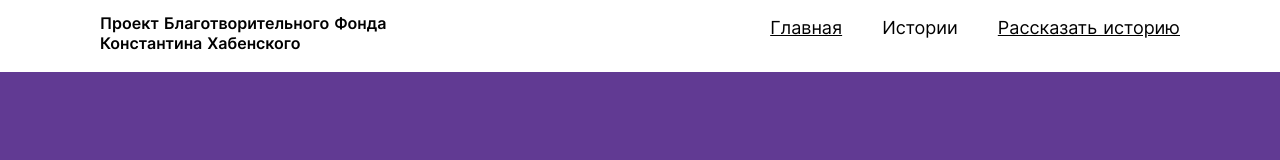
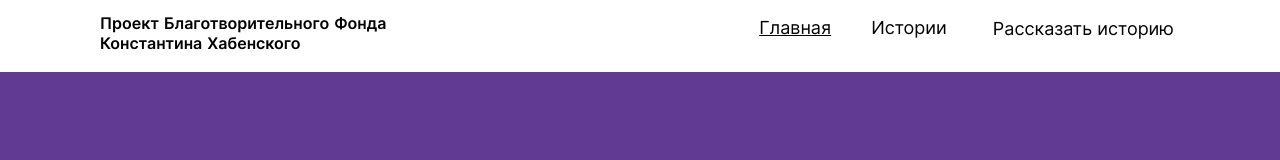
Before and after one commit to ospas312/project_raklechitsa, a Nuxt app: page / in a window 1280 px wide. Shown: the top 160 px of the page. Built offline with nearby package versions, Linux system fonts and the light colour scheme.

Commit message:
fix for tell story underline

```diff
--- a/components/About.vue
+++ b/components/About.vue
@@ -71,7 +71,6 @@ export default {
   margin-bottom: 20px;
   content: '';
   display: block;
-
 }
 
 .about {
--- a/components/ui/Menu.vue
+++ b/components/ui/Menu.vue
@@ -8,7 +8,7 @@
         <nuxt-link class="menu__link" to="/stories">Истории</nuxt-link>
       </li>
       <li class="menu__li" @click="open">
-        <nuxt-link class="menu__link" to="">Рассказать историю</nuxt-link>
+        <nxt-button class="menu__button">Рассказать историю</nxt-button>
       </li>
     </ul>
     <nxt-button
@@ -24,7 +24,7 @@
           <nuxt-link class="menu__link" to="/stories">Истории</nuxt-link>
         </li>
         <li class="menu__li" @click="open">
-          <nuxt-link class="menu__link" to="#">Рассказать историю</nuxt-link>
+          <nuxt-link class="menu__button">Рассказать историю</nuxt-link>
         </li>
       </ul>
     </nxt-button>
@@ -119,6 +119,20 @@ export default {
   text-decoration-line: underline;
 }
 
+.menu__button {
+  font-family: Inter;
+  font-style: normal;
+  font-weight: normal;
+  font-size: 18px;
+  line-height: 24px;
+  text-decoration: none;
+  color: #000000;
+  background-color: transparent;
+  border: none;
+}
+.menu__button:hover {
+  cursor: pointer;
+}
 .menu__mobile-btn {
   width: 32px;
   height: 27px;
--- a/components/ui/PolicyLink.vue
+++ b/components/ui/PolicyLink.vue
@@ -35,7 +35,6 @@ export default {
 }
 
 @media screen and (max-width: 768px) {
-
   .policy-link {
     width: 100%;
     font-size: 11px;
--- a/components/ui/Story.vue
+++ b/components/ui/Story.vue
@@ -82,5 +82,4 @@ export default {
   color: #666666;
   margin: 0;
 }
-
 </style>
```
Also changed, not shown: store/popup.js (line endings or trailing spaces).
